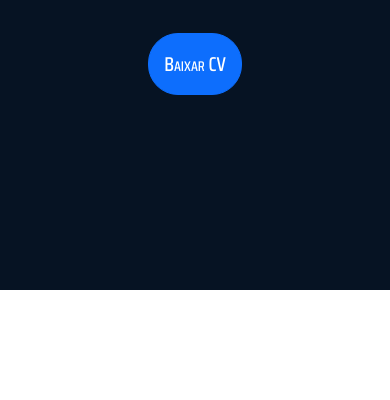
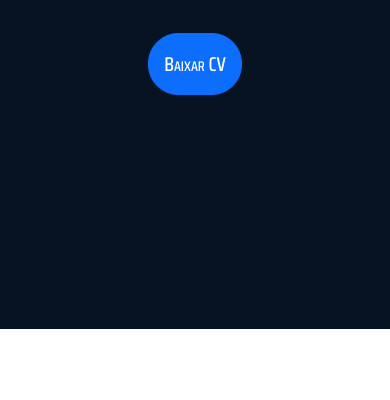
Before and after one commit to 26Tassiofernandes/porfolio, a plain HTML site: page index.html in a window 390 px wide. Shown: the part 444-844 px from the top of the page. Drawn offline with nearby package versions, Linux system fonts and the light colour scheme.

Commit message:
Update responsivo.css

```diff
--- a/src/CSS/responsivo.css
+++ b/src/CSS/responsivo.css
@@ -63,7 +63,7 @@
 @media (max-width:520px) {
 
     div#home-area {
-        padding-bottom: 50%;
+        padding-bottom: 60%;
     }
 
     div#projetos-area div.card-body p.card-text {
```
